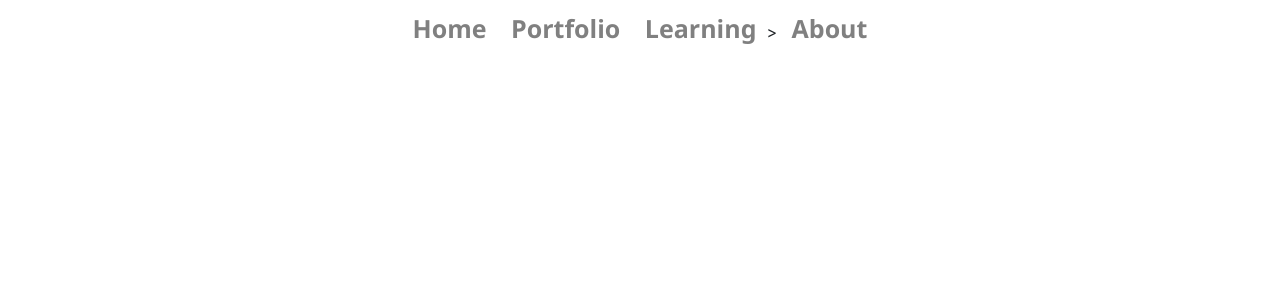
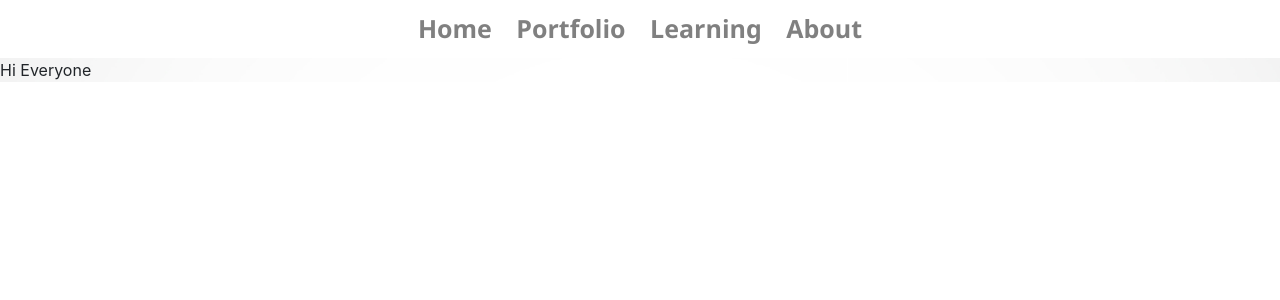
Before and after one commit to WilsonColin/WilsonColin.github.io, a Jekyll site: the page built from index.html, in a window 1280 px wide. Shown: the top 300 px of the page. Built offline with Jekyll 4.4.1, drawn with Linux system fonts in a browser that asks for light colours.

Commit message:
New Website In Progress

```diff
--- a/_layouts/home.html
+++ b/_layouts/home.html
@@ -5,7 +5,7 @@ layout: default
 <ul class="topnav">
   <li><a href="index.html">Home</a></li>
   <li><a href="Projects.html">Portfolio</a></li>
-  <li><a href="Learning.html">Learning</a></li>>
+  <li><a href="Learning.html">Learning</a></li>
   <li><a href="About.html">About</a></li>
 </ul>
 
--- a/index.html
+++ b/index.html
@@ -2,3 +2,10 @@
 layout: home
 title: index
 ---
+
+<div class="bg">
+
+  <p>
+    Hi Everyone
+  </p>
+</div>
--- a/style.scss
+++ b/style.scss
@@ -7,9 +7,7 @@
 
 .bg {
     /* The image used */
-    background-image: url("Background.png");
-
-    /* Full height */
+    background-image: url("images/Background.png");
 
     /* Center and scale the image nicely */
     background-position: center;
```
